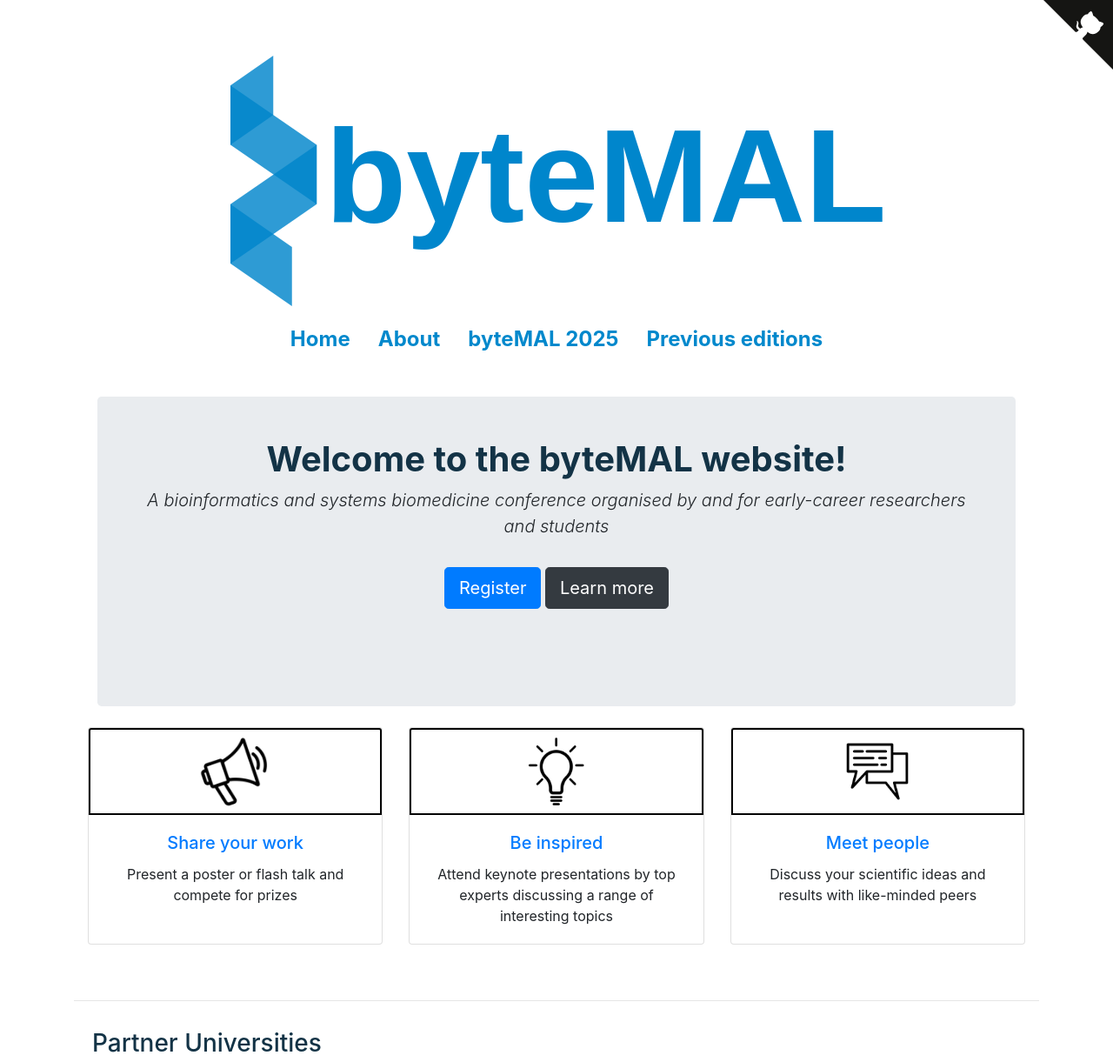
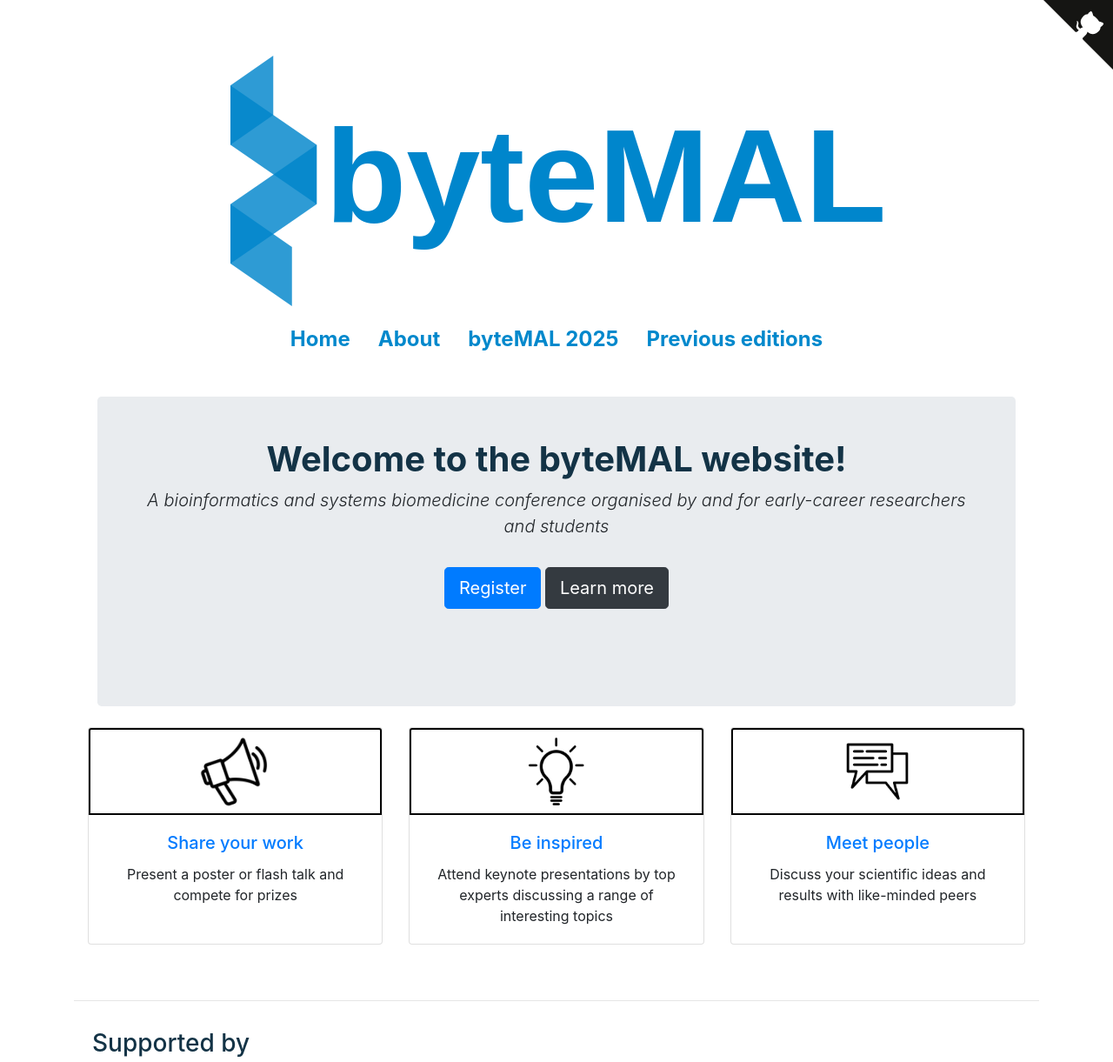
Before and after one commit to bytemal/bytemal.github.io, a Jekyll site: the page built from index.html, in a window 1280 px wide. Shown: the top 1221 px of the page at 87% size. Built offline with Jekyll 4.4.1, drawn with Linux system fonts in a browser that asks for light colours; nearby versions of some CDN libraries; grey boxes are pictures that could not be loaded.

Commit message:
tried to fix footer

```diff
--- a/_includes/footer.html
+++ b/_includes/footer.html
@@ -9,12 +9,12 @@
       <div class="col-12 text-center"></div>
       <div class="column" style="display:flex;align-items:center;">
         <div class="card-footer">
-          <h3> Partner Universities </h3>
+          <h3> Supported by </h3>
         </div>
       </div>
     </div>
 
-    <div class="row text-center justify-content-center">
+    <div class="row text-center justify-content-center d-flex align-items-center">
       <div class="col-6 col-md-3 my-3">
         <a href="https://www.maastrichtuniversity.nl/">
           <img src="/images/Institutions/UM_logo.png" alt="University 1" class="img-fluid" style="max-height:100px;">
```
Also changed, not shown: images/Institutions/UM_logo.png.
